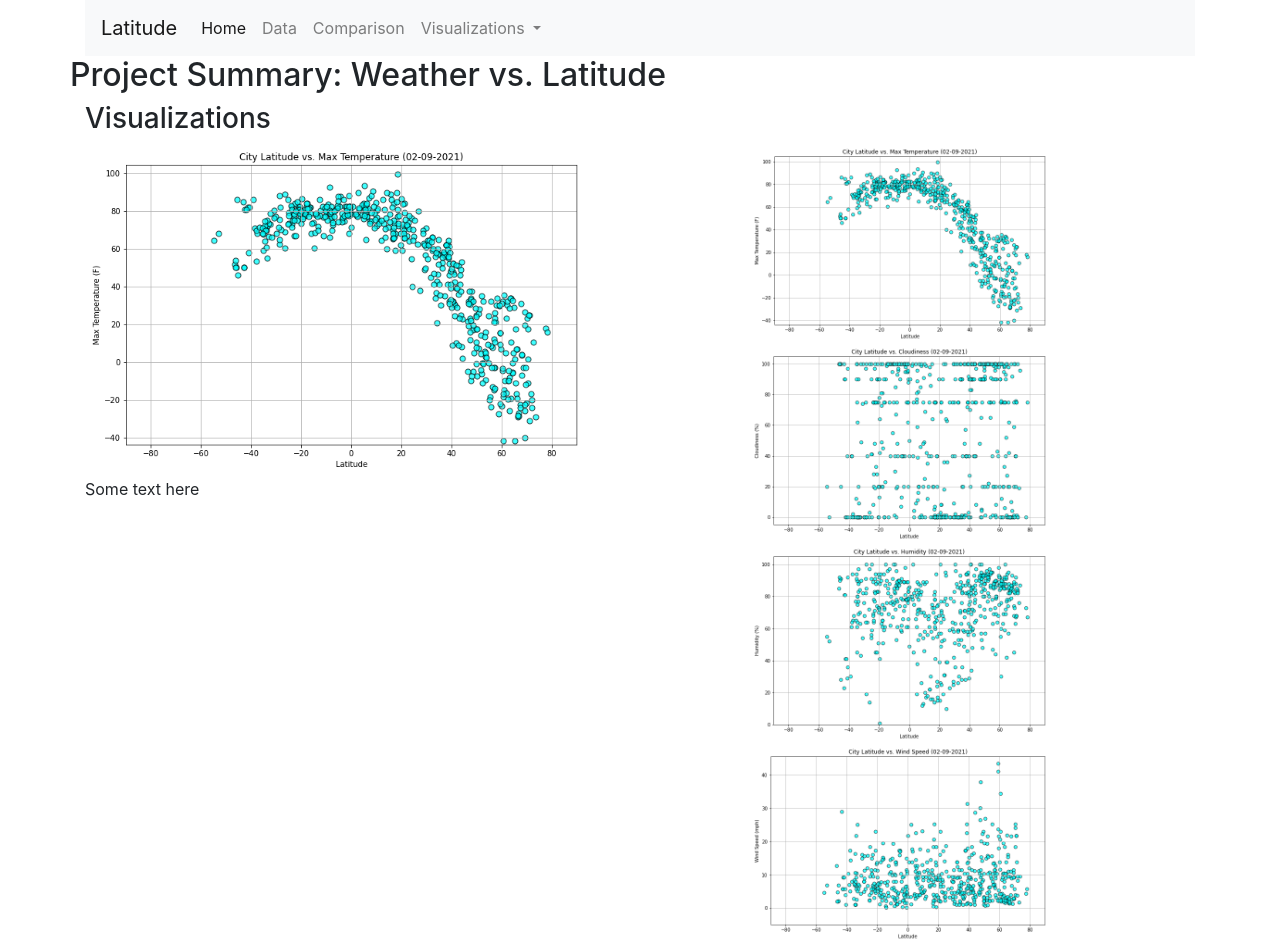
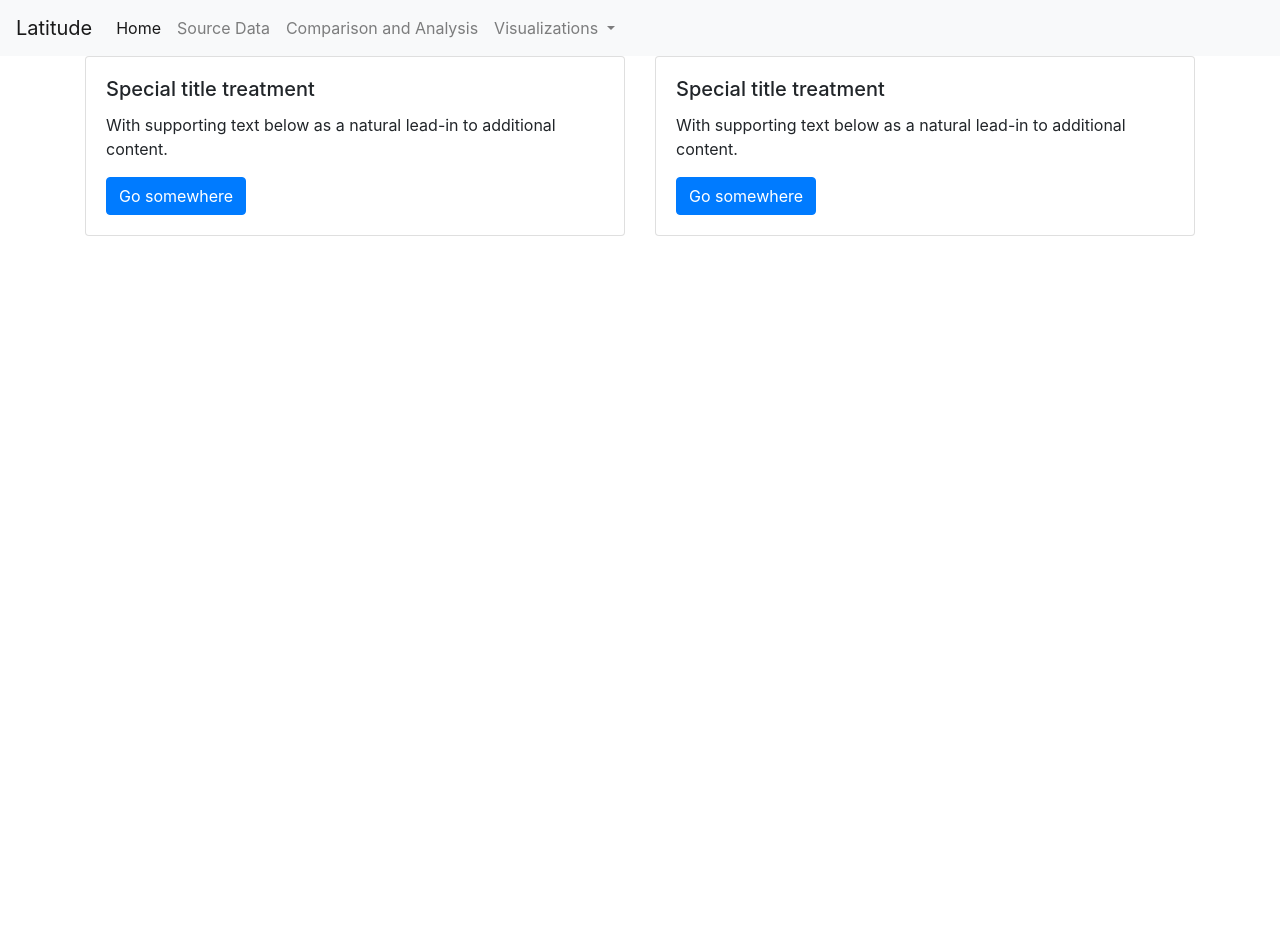
Before and after one commit to swdrich/web-design-challenge, a plain HTML site: page index.html in a window 1280 px wide. After the commit the page ends 800 px from the top, so only its background shows below. Drawn offline with nearby package versions, Linux system fonts and the light colour scheme.

Commit message:
Re-worked nav bar and added cards to index page.

```diff
--- a/index.html
+++ b/index.html
@@ -14,56 +14,66 @@
 </head>
 
 <body>
-  <div class="container">
+
+ <!-- Nav Bar  -->
 <nav class="navbar navbar-expand-lg navbar-light bg-light">
   <a class="navbar-brand" href="#">Latitude</a>
-      <button class="navbar-toggler" type="button" data-toggle="collapse" data-target="#navbarNavDropdown" aria-controls="navbarNavDropdown" aria-expanded="false" aria-label="Toggle navigation">
+
+  <button class="navbar-toggler" type="button" data-toggle="collapse" data-target="#navbarTogglerDemo02" aria-controls="navbarTogglerDemo02" aria-expanded="false" aria-label="Toggle navigation">
     <span class="navbar-toggler-icon"></span>
   </button>
-      <div class="collapse navbar-collapse justify-content-end" id="navbarNavDropdown">
-        <ul class="navbar-nav mr-auto">
+
+  <div class="collapse navbar-collapse" id="navbarTogglerDemo02">
+    <ul class="navbar-nav mr-auto mt-2 mt-lg-0">
       <li class="nav-item active">
-            <a class="nav-link" href="http://swdrich.github.io/web-design-challenge">Home<span class="sr-only">(current)</span></a>
+        <a class="nav-link" href="http://swdrich.github.io/web-design-challenge/index.html">Home <span class="sr-only">(current)</span></a>
       </li>
       <li class="nav-item">
-            <a class="nav-link" href="http://swdrich.github.io/web-design-challenge/weather_table.html">Data</a>
+        <a class="nav-link" href="http://swdrich.github.io/web-design-challenge/weather_table.html">Source Data</a>
       </li>
       <li class="nav-item">
-            <a class="nav-link" href="http://swdrich.github.io/web-design-challenge/comparison.html">Comparison</a>
+        <a class="nav-link" href="http://swdrich.github.io/web-design-challenge/comparison.html">Comparison and Analysis</a>
       </li>
       <li class="nav-item dropdown">
-            <a class="nav-link dropdown-toggle" href="#" id="navbarDropdownMenuLink" role="button" data-toggle="dropdown" aria-haspopup="true" aria-expanded="false">
+        <a class="nav-link dropdown-toggle" href="#" id="navbarDropdownMenuLink" data-toggle="dropdown" aria-haspopup="true" aria-expanded="false">
           Visualizations
         </a>
         <div class="dropdown-menu" aria-labelledby="navbarDropdownMenuLink">
           <a class="dropdown-item" href="http://swdrich.github.io/web-design-challenge/temps.html">Temperature vs. Latitude</a>
+          <a class="dropdown-item" href="http://swdrich.github.io/web-design-challenge/humidity.html">Humidity vs. Latitude</a>
           <a class="dropdown-item" href="http://swdrich.github.io/web-design-challenge/clouds.html">Cloudiness vs. Latitude</a>
-              <a class="dropdown-item" href="http://swdrich.github.io/web-design-challenge/humidity.html">Humidity vs. Latitude</a>
           <a class="dropdown-item" href="http://swdrich.github.io/web-design-challenge/wind.html">Wind Speed vs. Latitude</a>
         </div>
       </li>
     </ul>
   </div>
 </nav>
-  </div>
+
 
 
   <div class="container">
 
     <div class="row">
-      <div class="col=md-5">
-        <h2>Project Summary: Weather vs. Latitude</h2>
-      </div>
-
-      <div class="col-md-2">
-      </div>
-
-      <div class="col-md-4">
-        <h3>Visualizations</h3>
+      <div class="col-sm-6">
+        <div class="card">
+          <div class="card-body">
+            <h5 class="card-title">Special title treatment</h5>
+            <p class="card-text">With supporting text below as a natural lead-in to additional content.</p>
+            <a href="#" class="btn btn-primary">Go somewhere</a>
           </div>
         </div>
-
-    <div class="row">
+      </div>
+      <div class="col-sm-6">
+        <div class="card">
+          <div class="card-body">
+            <h5 class="card-title">Special title treatment</h5>
+            <p class="card-text">With supporting text below as a natural lead-in to additional content.</p>
+            <a href="#" class="btn btn-primary">Go somewhere</a>
+          </div>
+        </div>
+      </div>
+    </div>
+    <!-- <div class="row">
       <div class="col-md-5">
         <img src="Images/temp_plot.png" width="500px" alias="temperature v latitude plot">
         <p>Some text here</p>
@@ -78,7 +88,7 @@
         <img src="Images/humid_plot.png" width="300px" alias="humidity v latitude plot">
         <img src="Images/wind_plot.png" width="300px" alias="wind speed v latitude plot">
       </div>
-    </div>
+    </div> -->
 
   </div>
 
```
Lines whose indentation alone changed are shown as unchanged.
